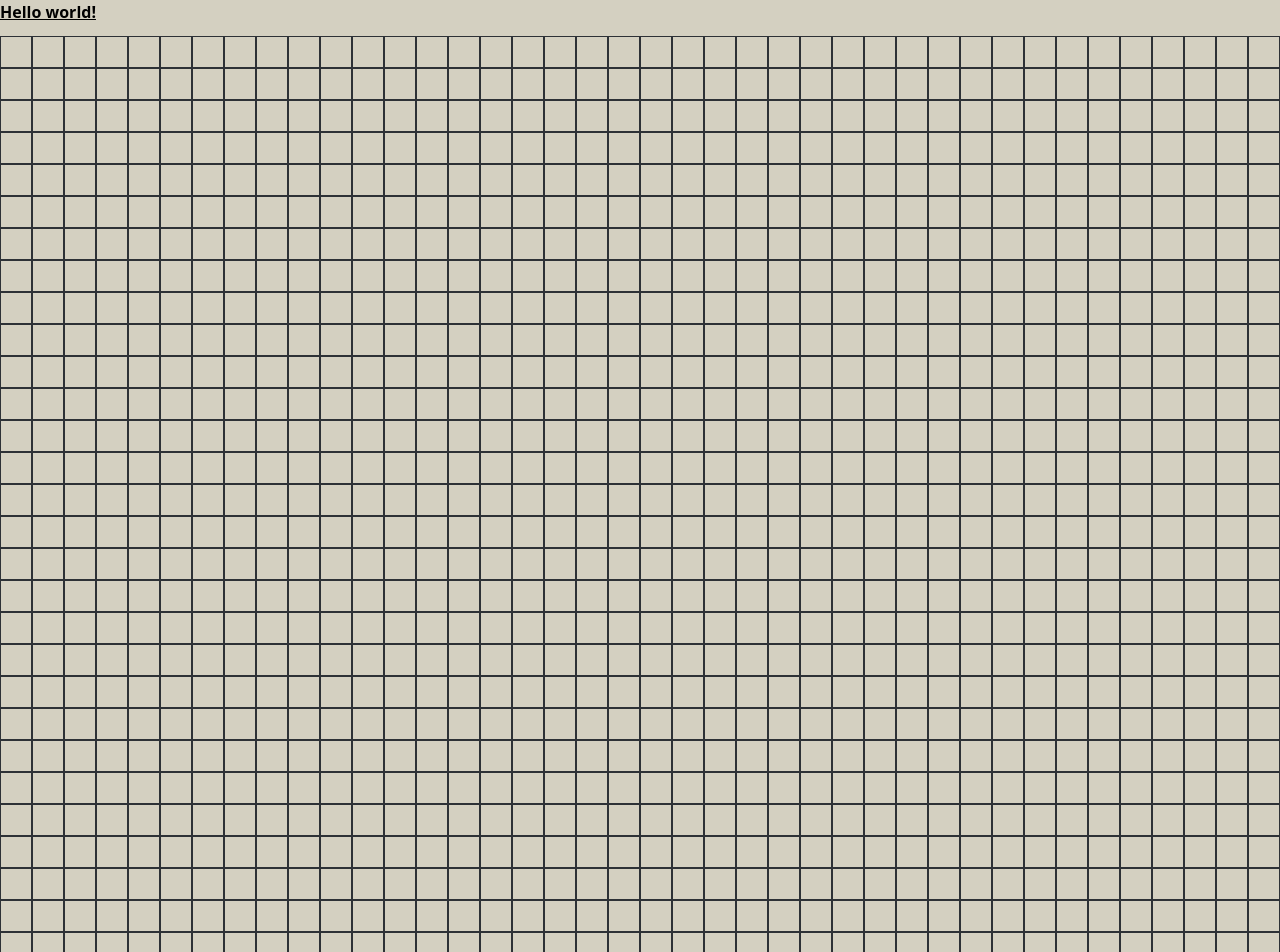
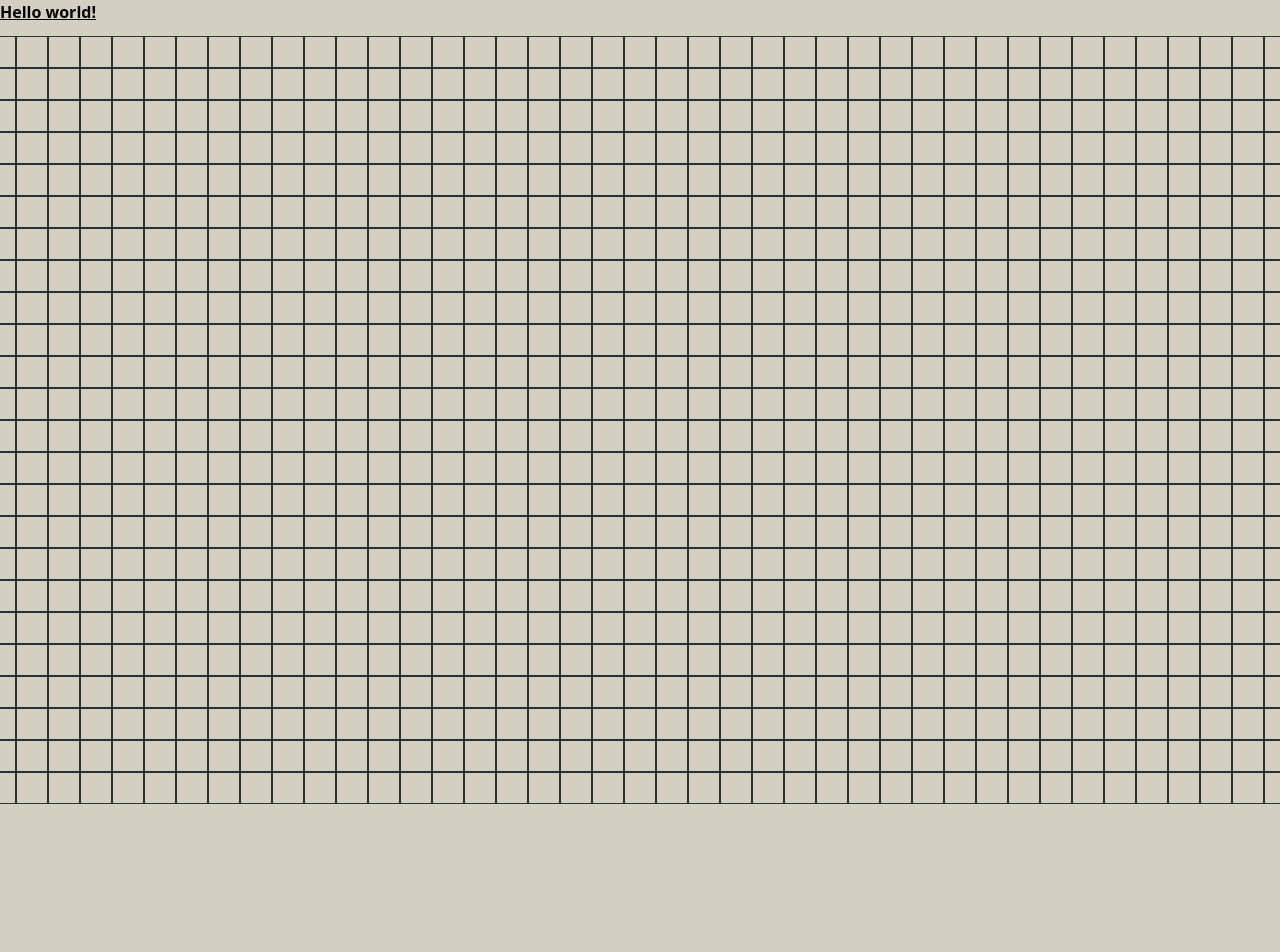
Before and after one commit to SamiiC/AlgoVisual, a React (Vite) app: page / in a window 1280 px wide. Shown: the top 952 px of the page. After the commit the page ends 816 px from the top, so only its background shows below. Built offline with nearby package versions, Linux system fonts and the light colour scheme.

Commit message:
Added Grid and barebones start + finish nodes

```diff
--- a/src/components/Grid.tsx
+++ b/src/components/Grid.tsx
@@ -1,12 +1,45 @@
 import { initNodeObj } from "../utility/utils"
 
 import { NodeInterface } from "../interfaces/interfaces"
-import React, { useRef } from "react"
+import React, { useRef,useState } from "react"
 import Node from "./Node"
 
 const Grid = () => {
   // Dont want to reset value of grid after re-render
   let GridNodes = useRef(initNodeObj())
+  const [start,setStart] = useState< NodeInterface | null >(null)
+  const [end,setEnd] = useState< NodeInterface | null >(null)
+
+
+  const NodeClicked = (node: NodeInterface, rowNum: number, colNum: number) => {
+    let ClickedNode = GridNodes.current[rowNum][colNum]
+
+    if(start && end)
+    {
+      console.log('already two points choosen')
+      return;
+    }
+
+    if(!start && !end)
+    {
+      setStart({
+        ...ClickedNode,
+        Startpt: true,
+        distFS: 0,
+      })
+      ClickedNode.Startpt = true;
+      ClickedNode.distFS = 0;
+
+    } else if(start)
+    {
+      setEnd({
+        ...ClickedNode,
+        Endpt: true,
+      })
+      ClickedNode.Endpt = true;
+    }
+  }
+
   return (
     <div className="grid grid-cols-50Col overflow-auto w-full px-4 justify-start md:justify-center items-center my-3">
 
@@ -17,7 +50,13 @@ const Grid = () => {
 
             {ROW.map((COL,colNum)=> {
               return (
-                  <Node key = {colNum} id ={`node-${COL.row}-${COL.column}`} {...COL}/>
+                  <Node key = {colNum} id ={`node-${COL.row}-${COL.column}`}
+                  onClick = {() => {
+                    NodeClicked(COL,rowNum,colNum);
+
+                  }}
+
+                  {...COL}/>
               )
             })
             }
@@ -25,7 +64,12 @@ const Grid = () => {
         )
       })
     }
+
+
     </div>
+
+
+
   )
 }
 
--- a/src/components/Node.tsx
+++ b/src/components/Node.tsx
@@ -13,7 +13,7 @@ const Node = ({ row,
     isDest,
     ...props } : NodeInterface & HTMLAttributes<HTMLDivElement>) => {
   return (
-    <div className="border border-[#2D3136] w-8 h-8" {...props}></div>
+    <div className={"border border-[#2D3136] w-8 h-8 " + (Startpt ? "bg-green-700" : "") + (Endpt ? "bg-purple-600" : "")} {...props}></div>
   )
 }
 
--- a/src/utility/utils.ts
+++ b/src/utility/utils.ts
@@ -1,7 +1,7 @@
 import { NodeInterface } from "../interfaces/interfaces";
 
-const ROW_NUM = 40;
-const COL_NUM = 40;
+const ROW_NUM = 24;
+const COL_NUM = 55;
 
 export const defaultCell: NodeInterface = {
      row: 0,
--- a/tailwind.config.cjs
+++ b/tailwind.config.cjs
@@ -4,7 +4,7 @@ module.exports = {
   theme: {
     extend: {
       gridTemplateColumns: {
-        '50Col': "repeat(50, 0fr)",
+        '50Col': "repeat(55, 0fr)",
       },
     },
   },
```
